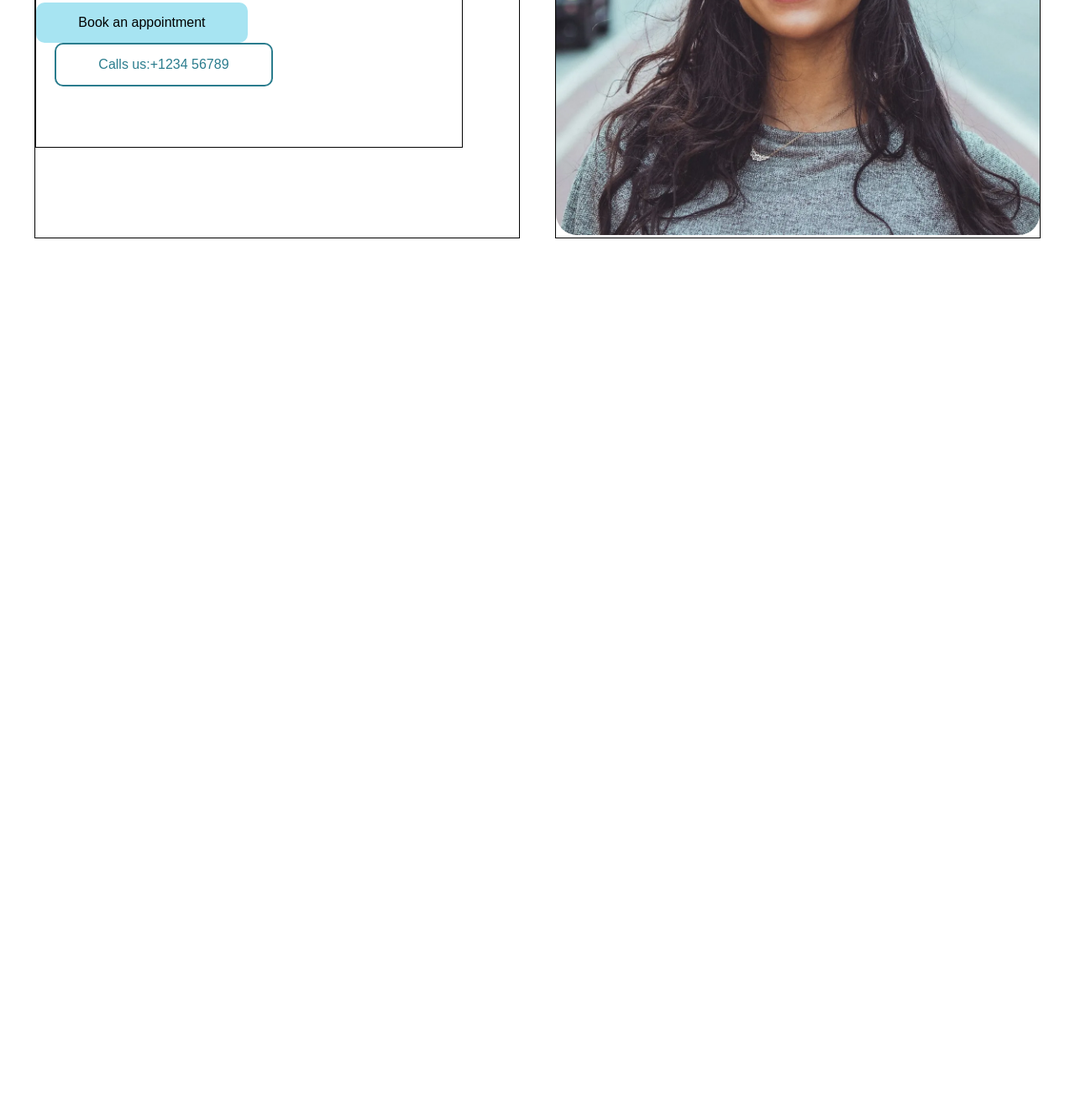
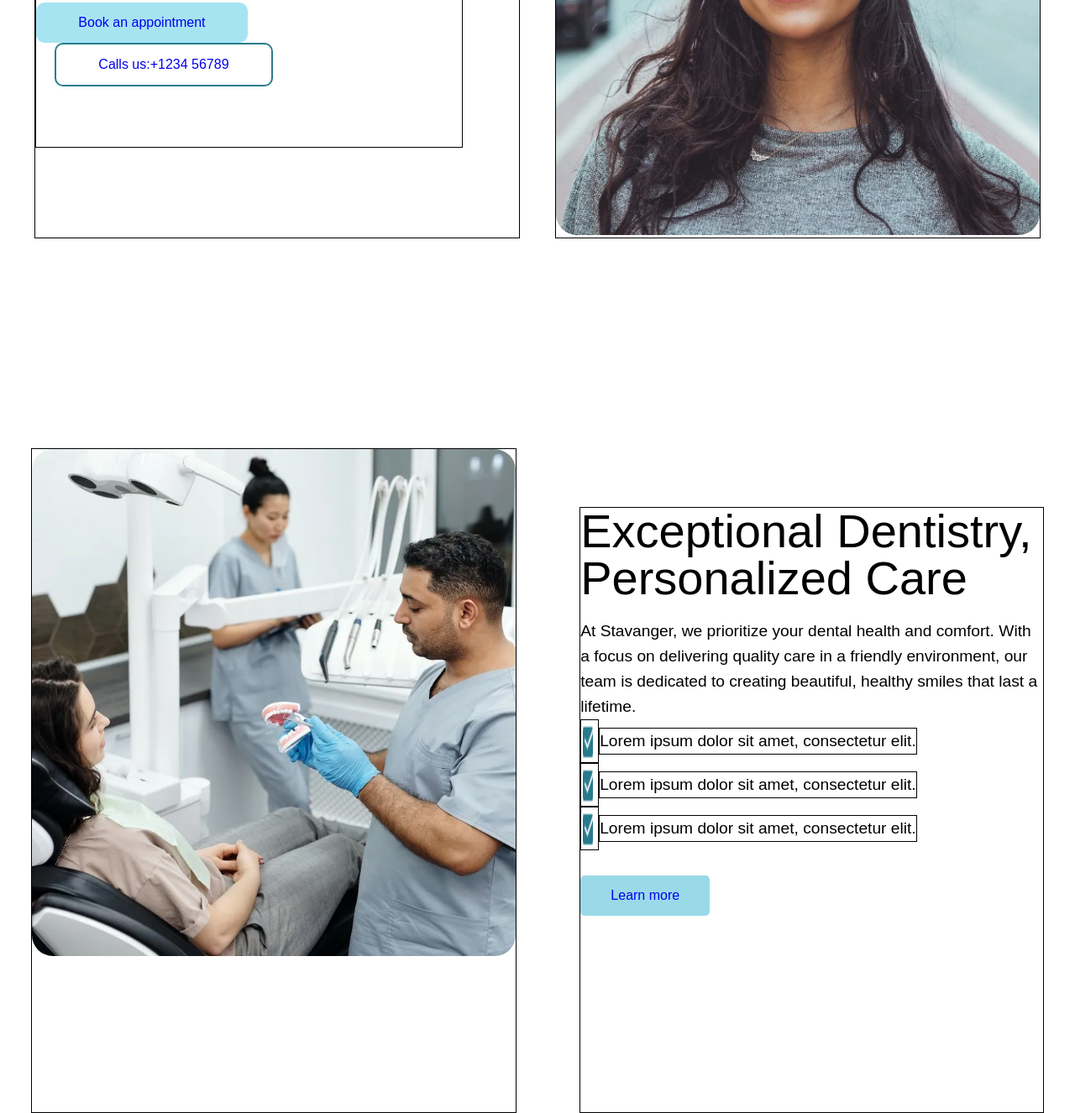
Before and after one commit to dmyadav/Stavanger-clone, a plain HTML site: page index.html in a window 1280 px wide. Shown: the part 415-1741 px from the top of the page at 84% size. Before the commit the page ends 800 px from the top, so only its background shows below. Drawn offline with Linux system fonts and the light colour scheme; a web font is replaced by a local one.

Commit message:
changes in section2

```diff
--- a/assets/stylesheets/main.css
+++ b/assets/stylesheets/main.css
@@ -104,9 +104,12 @@ font-weight: 300;
     border-radius: 10px;
      outline: none;
      /* border: none; */
-
+    cursor: pointer;
 }
 
+.book_call a{
+    text-decoration: none;
+}
 .appointment{
     border: none;
     background-color: rgb(167,228,242);
@@ -118,3 +121,77 @@ font-weight: 300;
      background-color: transparent;
      color: rgb(42, 124, 141);
 }
+
+
+.exceptional{
+    display: flex;
+    justify-content: space-around;
+    margin-top: 250px;
+}
+
+.exceptional_img{
+    border: 1px solid;
+    width: 45%;
+}
+
+.exceptional_img img{
+    width: 100%;
+    border-radius: 25px;
+}
+
+.exceptional_content{
+    border: 1px solid;
+    width: 43%;
+    height: 90vh;
+    margin-top: 70px;
+}
+
+.exceptional_content div h2{
+    font-size: 3.5rem;
+}
+
+.exceptional_content p{
+    font-size: 1.2rem;
+    font-weight: 300;
+     line-height: 30px;
+    margin-top: 20px;
+}
+
+.exceptional_tick div{
+    display: flex;
+
+}
+
+.exceptional_tick img{
+    border: 1px solid;
+    font-weight: 300;
+    padding: 2px 4px 0px  0px;
+
+
+}
+
+.exceptional_tick p{
+    border: 1px solid;
+    font-size: 1.2rem;
+    margin: 10px 0px;
+
+}
+
+
+.learn_more button{
+width: 28%;
+background-color: #9AD9E8;
+padding: 15px;
+ align-content: center;
+ border-radius: 5px;
+ border: none;
+ cursor: pointer;
+ margin-top: 30px;
+}
+
+.learn_more button a{
+    text-decoration: none;
+    font-size: 1rem;
+    text-co
+
+}
--- a/index.html
+++ b/index.html
@@ -19,14 +19,52 @@
                         <p>WELCOME TO STAVANGER DENTIS</p>
                     </div>
                 </div>
-                <div class="smile_text"><h1>Your Smile Matters to Us</h1></div>
-                <div class="description"><p>Experience compassionate dental care tailored to your needs. Schedule your appointment today and discover the difference a healthy smile can make in your life.</p></div>
-                <div class="book_call"><button class="appointment"><p>Book an appointment</p></button><button class="call_btn"><p>Calls us:+1234 56789</p></button></div>
+                <div class="smile_text">
+                    <h1>Your Smile Matters to Us</h1>
+                </div>
+                <div class="description">
+                    <p>Experience compassionate dental care tailored to your needs. Schedule your appointment today and
+                        discover the difference a healthy smile can make in your life.</p>
+                </div>
+                <div class="book_call"><button class="appointment">
+                        <p> <a href="#">Book an appointment</a></p>
+                    </button><button class="call_btn">
+                        <p><a href="#">Calls us:+1234 56789</a></p>
+                    </button></div>
             </div>
         </div>
         <div class="hero_img"><img src="./assets/images/hero_section_image.webp" alt=""></div>
     </section>
 
+
+    <section class="exceptional">
+        <div class="exceptional_img">
+            <img src="./assets/images/treatment.webp" alt="">
+        </div>
+        <div class="exceptional_content">
+            <div>
+                <h2>Exceptional Dentistry, Personalized Care</h2>
+            </div>
+            <div>
+                <p>At Stavanger, we prioritize your dental health and comfort. With a focus on delivering quality care
+                    in a friendly environment, our team is dedicated to creating beautiful, healthy smiles that last a
+                    lifetime.</p>
+            </div>
+            <div class="exceptional_tick">
+             <div><img src="./assets/images/icons8-tick-box-16.png" alt=""> <p>Lorem ipsum dolor sit amet, consectetur elit.</p></div>
+             <div><img src="./assets/images/icons8-tick-box-16.png" alt=""> <p>Lorem ipsum dolor sit amet, consectetur elit.</p></div>
+             <div><img src="./assets/images/icons8-tick-box-16.png" alt=""> <p>Lorem ipsum dolor sit amet, consectetur elit.</p></div>
+
+
+            </div>
+            <div class="learn_more">
+              <button><a href="#">Learn more</a></button>
+            </div>
+        </div>
+    </section>
+
+
+
 </body>
 
 </html>
```
Also changed, not shown: assets/images/treatment.webp (added).
